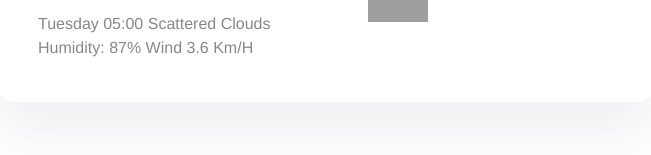
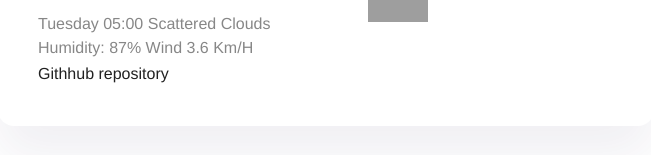
Before and after one commit to MaurineJebiwott/vanilla-weather-app, a plain HTML site: page index.html in a window 1280 px wide. Shown: the part 262-417 px from the top of the page, without its empty margins (314-965 px from the left). Drawn offline with nearby package versions, Linux system fonts and the light colour scheme; no server answers; grey boxes are pictures that could not be loaded.

Commit message:
added link to the github repository

```diff
--- a/index.html
+++ b/index.html
@@ -61,6 +61,11 @@
             </div>
           </div>
         </div>
+        <a
+          href="https://github.com/Medomale123/vanilla-weather-app"
+          target="_blank"
+          >Githhub repository</a
+        >
       </div>
     </div>
     <script src="src/index.js"></script>
```
